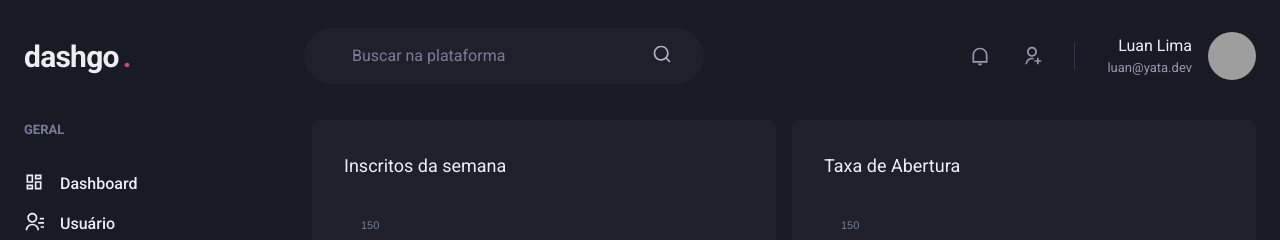
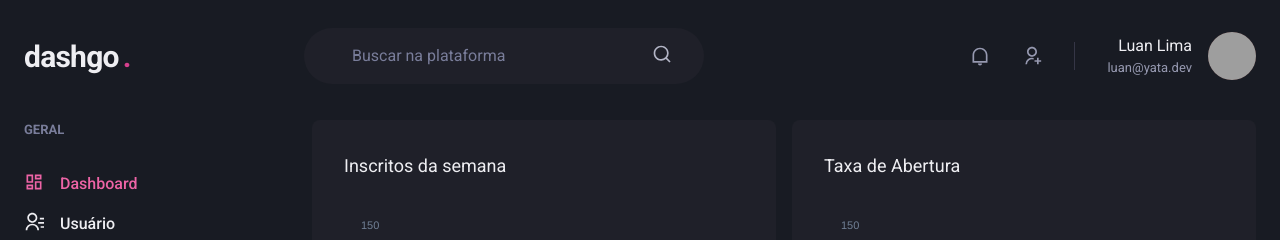
Before and after one commit to luanyata/dashgo, a Next.js app: page /dashboard in a window 1280 px wide. Shown: the top 240 px of the page. Built offline with nearby package versions, Linux system fonts and the light colour scheme; grey boxes are pictures that could not be loaded.

Commit message:
:sparkles:  Navegabilidade
Adicao dos links de navegacao da aplicacao; adicao do indicativo da pagina ativa no menu

```diff
--- /dev/null
+++ b/src/components/ActiveLink/index.tsx
@@ -0,0 +1,31 @@
+import { useRouter } from "next/dist/client/router";
+import Link, { LinkProps } from "next/link";
+import { cloneElement, ReactElement } from "react";
+
+interface ActiveLinkProps extends LinkProps {
+  children: ReactElement;
+  shouldMatchExactHref?: boolean;
+}
+
+export function ActiveLink({ children, shouldMatchExactHref = false, ...rest }: ActiveLinkProps) {
+
+  const { asPath } = useRouter()
+  let isActive = false;
+
+  if (shouldMatchExactHref && (asPath === rest.href || asPath === rest.as)) {
+    isActive = true
+  }
+
+  if (!shouldMatchExactHref && asPath.startsWith(String(rest.href)) || asPath.startsWith(String(rest.as))) {
+    isActive = true
+  }
+
+
+  return (
+    <Link {...rest}>
+      {cloneElement(children, {
+        color: isActive ? 'pink.400' : 'gray.50'
+      })}
+    </Link>
+  )
+}
--- a/src/components/Sidebar/NavLink.tsx
+++ b/src/components/Sidebar/NavLink.tsx
@@ -1,6 +1,6 @@
-import Link from "next/link";
 import { Link as ChakraLink, Icon, Text, LinkProps as ChakarLinkProps } from "@chakra-ui/react";
 import React, { ElementType } from "react";
+import { ActiveLink } from "../ActiveLink";
 
 
 
@@ -12,11 +12,11 @@ interface NavLinkProps extends ChakarLinkProps {
 
 export default function NavLink({ icon, children, href, ...rest }: NavLinkProps) {
   return (
-    <Link href={href} passHref>
+    <ActiveLink href={href} passHref>
       <ChakraLink display="flex" align="center" {...rest}>
         <Icon as={icon} fontSize="20" />
         <Text ml="4" fontWeight="medium">{children}</Text>
       </ChakraLink>
-    </Link>
+    </ActiveLink>
   )
 }
--- a/src/components/Sidebar/SidebarNav.tsx
+++ b/src/components/Sidebar/SidebarNav.tsx
@@ -15,8 +15,8 @@ export function SidebarNav() {
       </NavSection>
 
       <NavSection title="AUTOMAÇÃO">
-        <NavLink href="" icon={RiInputMethodLine} >Formulários</NavLink>
-        <NavLink href="" icon={RiGitMergeLine} >Automação</NavLink>
+        <NavLink href="forms" icon={RiInputMethodLine} >Formulários</NavLink>
+        <NavLink href="automation" icon={RiGitMergeLine} >Automação</NavLink>
       </NavSection>
 
     </Stack>
--- a/src/pages/users/create.tsx
+++ b/src/pages/users/create.tsx
@@ -11,6 +11,7 @@ import {
 import { Header } from "../../components/Header";
 import { Sidebar } from "../../components/Sidebar";
 import { Input } from "../../components/Form/Input";
+import Link from 'next/link'
 
 export default function CreateUser() {
   return (
@@ -44,7 +45,9 @@ export default function CreateUser() {
           </VStack>
           <Flex mt="8" justify="flex-end">
             <HStack spacing="4">
-              <Button colorScheme="whiteAlpha">Cancelar</Button>
+              <Link href="/users" passHref>
+                <Button as="a" colorScheme="whiteAlpha">Cancelar</Button>
+              </Link>
               <Button colorScheme="pink">Salvar</Button>
             </HStack>
           </Flex>
--- a/src/pages/users/index.tsx
+++ b/src/pages/users/index.tsx
@@ -18,6 +18,7 @@ import { RiAddLine, RiPencilLine } from "react-icons/ri";
 import { Header } from "../../components/Header";
 import { Paginator } from "../../components/Pagination";
 import { Sidebar } from "../../components/Sidebar";
+import Link from 'next/link'
 
 export default function UserList() {
 
@@ -39,6 +40,7 @@ export default function UserList() {
               Usuários
             </Heading>
 
+            <Link href="/users/create" passHref>
               <Button
                 as="a"
                 size="sm"
@@ -48,6 +50,7 @@ export default function UserList() {
               >
                 Criar novo
             </Button>
+            </Link>
           </Flex>
 
           <Table colorScheme="whiteAlpha">
```
Lines whose indentation alone changed are shown as unchanged.
